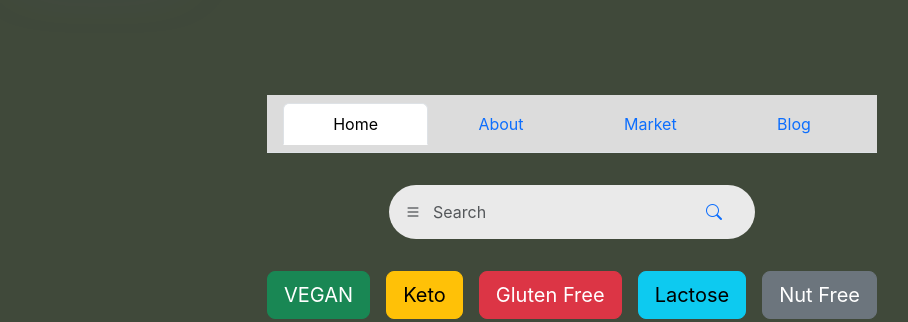
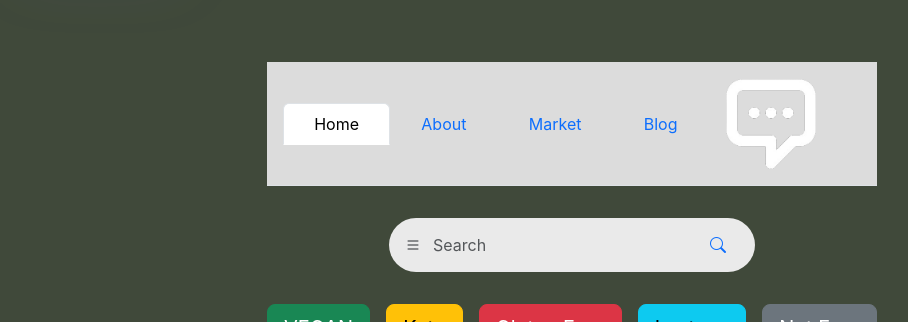
Before and after one commit to NowahS/ReHarvestApp, a React (Vite) app in the folder ReHarvest/: page /home in a window 1280 px wide. Shown: the part 141-463 px from the top of the page, without its empty margins (68-976 px from the left). Built offline with nearby package versions, Linux system fonts and the light colour scheme; no server answers; the database is empty.

Commit message:
Design changes for navbar and search bar for messages icon

```diff
--- a/ReHarvest/src/App.jsx
+++ b/ReHarvest/src/App.jsx
@@ -9,6 +9,7 @@ import Home from './pages/Home'
 import Opening from './pages/Opening'
 import UserProfile from './userProfile'
 import Post from './pages/Post'
+import Messages from './pages/Messages'
 import {Button} from 'react-bootstrap'
 import {BrowserRouter as Router, Routes, Route} from 'react-router-dom'
 import {Container} from 'react-bootstrap'
@@ -26,6 +27,7 @@ function App() {
           <Route path="/home" element={<Home />} />
           <Route path= "/userprofile" element={<UserProfile />}/>
           <Route path= "/post" element={<Post />} />
+          <Route path= "/messages" element={<Messages />}/>
         </Routes>
       </Router>
 
--- a/ReHarvest/src/pages/Home.css
+++ b/ReHarvest/src/pages/Home.css
@@ -30,6 +30,13 @@
   align-items: center;
 }
 
+.nav-icon{
+  display: flex;
+  justify-content: flex-end;
+  width: 90px;
+  height: auto;
+}
+
 .nav-links{
   display: flex;
   justify-content: flex-end;
@@ -41,6 +48,7 @@
   border-radius: 30px;
   padding: 0.5rem 1rem;
   display: flex;
+  flex-grow: 1;
   align-items: center;
   width: 60%;
   margin: 2rem auto;
@@ -50,6 +58,11 @@
   border: none;
   background: transparent;
   flex-grow: 1;
+}
+
+.search-bar form {
+    flex-grow: 1;
+    margin: 0;
 }
 
 .filter-buttons {
--- a/ReHarvest/src/pages/Home.jsx
+++ b/ReHarvest/src/pages/Home.jsx
@@ -1,6 +1,7 @@
 import React, {useEffect, useState} from "react"
 import "./Home.css"
 import Nav from "react-bootstrap/Nav"
+import { useNavigate } from 'react-router-dom';
 import {Form, FormControl, Button, ButtonGroup, Stack} from "react-bootstrap"
 import Post from "./Post"
 import {db} from "../firebase"
@@ -11,6 +12,11 @@ function Home(){
     const [posts, setPosts] = useState([]);
 
     const[activeFilter, setActiveFilter] = useState(null);
+
+    const navigate = useNavigate();
+    const handleMessages = () => {
+      navigate("/messages");
+    }
 
 
     const showPosts = async () => {
@@ -68,9 +74,11 @@ function Home(){
             <Nav.Item>
                 <Nav.Link href="/userprofile">Blog</Nav.Link>
             </Nav.Item>
+            <Nav.Item>
+                <Nav.Link><img src= "/whiteMessage.png" alt="Messages Icon" className= "nav-icon" onClick = {handleMessages}/></Nav.Link>
+            </Nav.Item>
             </Nav>
-          </header>
-
+        </header>
         {/*Code for the search bar*/}
         <div className= "search-bar">
           <i className="bi bi-list"/>
--- a/ReHarvest/src/pages/Messages.jsx
+++ b/ReHarvest/src/pages/Messages.jsx
@@ -1,8 +1,12 @@
 import React, {useState, useEffect} from 'react';
+import { useNavigate } from 'react-router-dom';
 import Nav from "react-bootstrap/Nav";
-import {Button} from "react-bootstrap";
 
 function Messages() {
+    const navigate = useNavigate();
+    const handleMessages = () => {
+      navigate("/messages");
+    }
     return(
         <>
         <div classname = "messages-container">
@@ -24,6 +28,9 @@ function Messages() {
                 <Nav.Item>
                     <Nav.Link href="/userprofile">Blog</Nav.Link>
                 </Nav.Item>
+                <Nav.Item>
+                    <Nav.Link><img src= "/whiteMessage.png" alt="Messages Icon" className= "nav-icon" onClick = {handleMessages}/></Nav.Link>
+                </Nav.Item>
                 </Nav>
             </header>
         </div>
```
Also changed, not shown: ReHarvest/public/whiteMessage.png (added).
